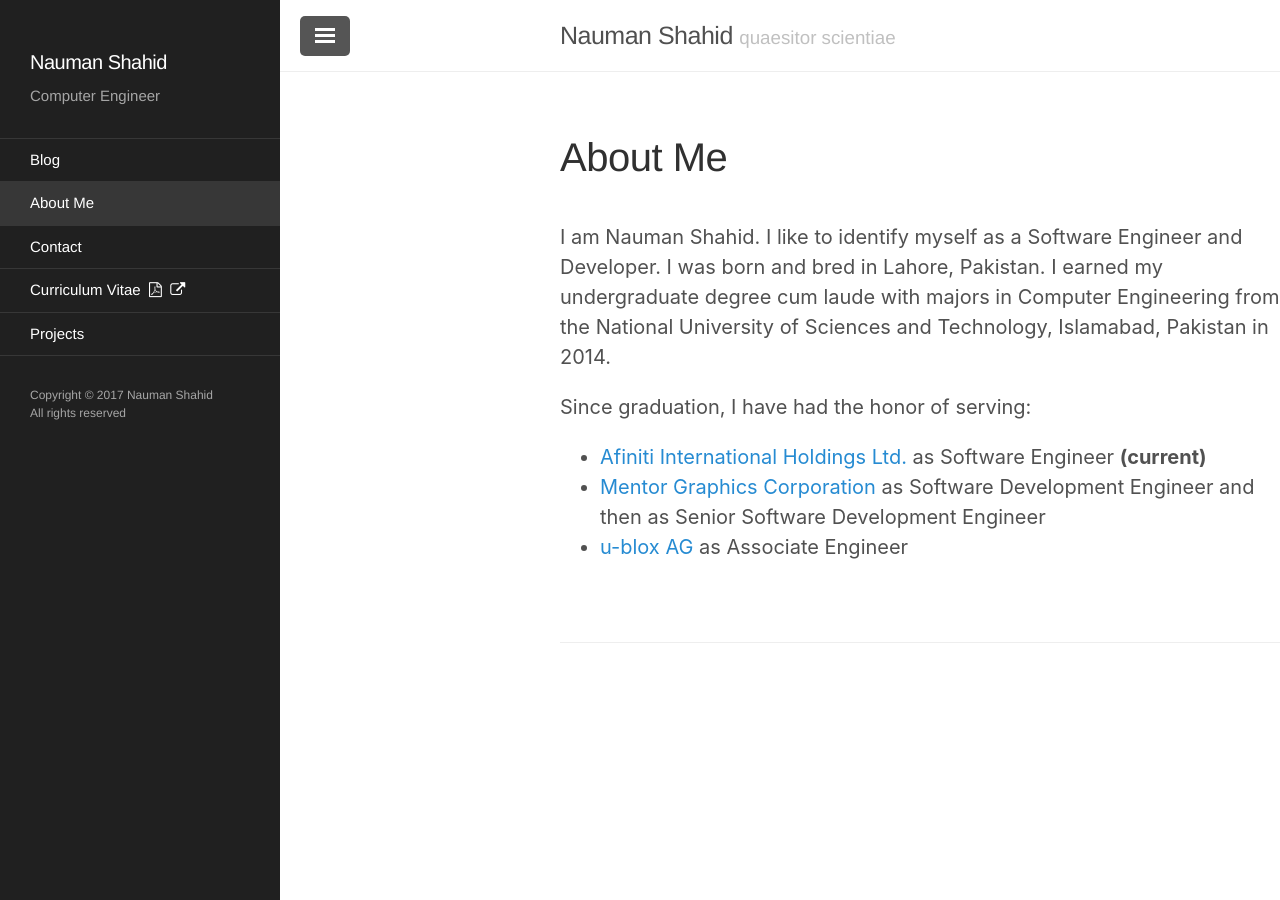
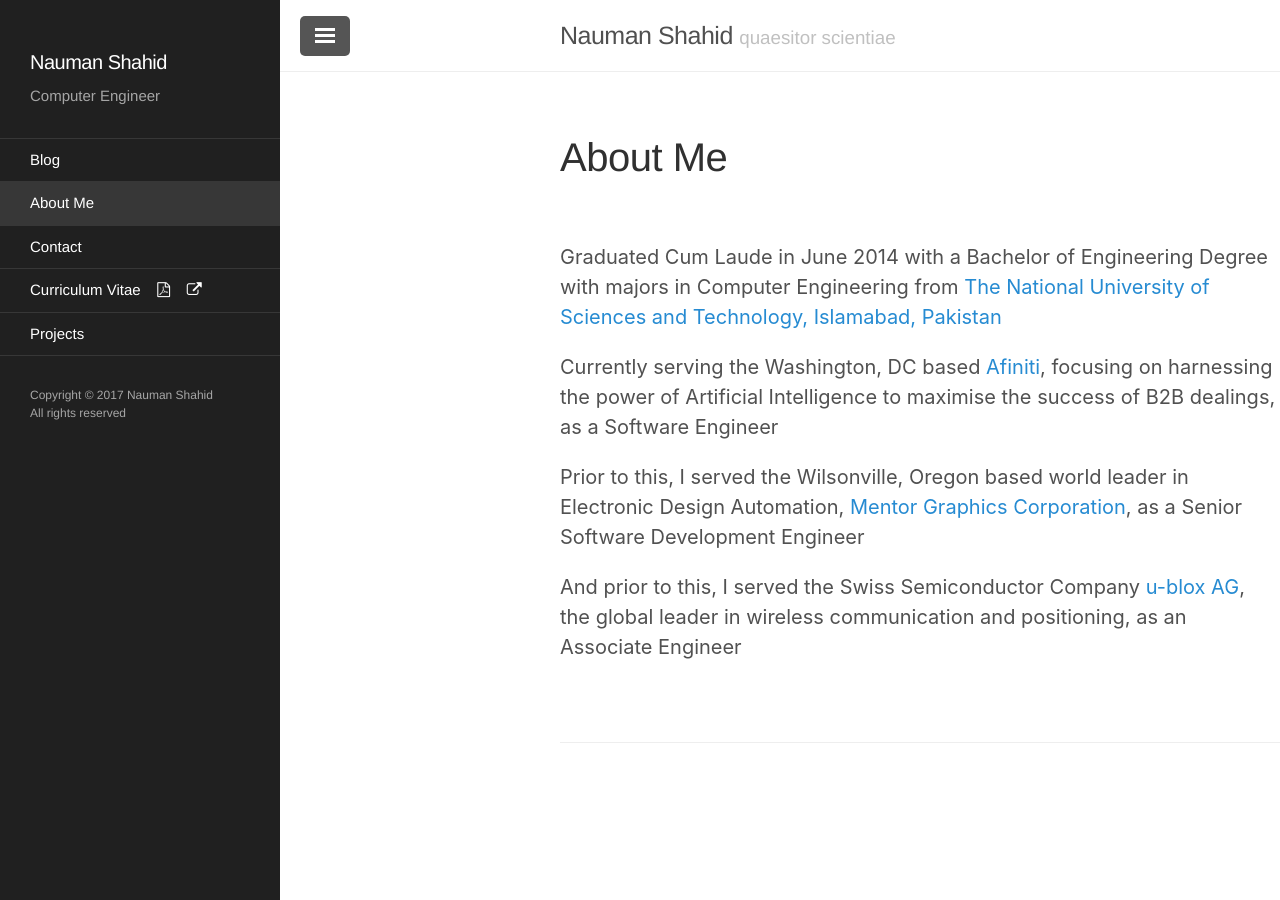
Before and after one commit to NaumanShahid/naumanshahid.github.io, a Jekyll site: the page built from about me.md, in a window 1280 px wide. Built offline with Jekyll 4.4.1, drawn with Linux system fonts in a browser that asks for light colours; some web fonts are replaced.

Commit message:
Content Modifications
 - About me content
 - Sidebar icon spacing increased for CV item

```diff
--- a/_includes/sidebar.html
+++ b/_includes/sidebar.html
@@ -22,7 +22,7 @@
       {% if node.title != null %}
         {% if node.layout == "page" %}
 			{% if node.title == "Curriculum Vitae" %}
-				<a class="sidebar-nav-item{% if page.url == node.url %} active{% endif %}" href="{{ node.url }}" target="_blank">{{ node.title }}&nbsp;&nbsp;<i class="fa fa-file-pdf-o" fa-aria-hidden="true"></i>&nbsp;&nbsp;<i class="fa fa-external-link" fa-aria-hidden="true"></i></a>
+				<a class="sidebar-nav-item{% if page.url == node.url %} active{% endif %}" href="{{ node.url }}" target="_blank">{{ node.title }}&nbsp;&nbsp;&nbsp;&nbsp;<i class="fa fa-file-pdf-o" fa-aria-hidden="true"></i>&nbsp;&nbsp;&nbsp;&nbsp;<i class="fa fa-external-link" fa-aria-hidden="true"></i></a>
 			{% else %}
 				<a class="sidebar-nav-item{% if page.url == node.url %} active{% endif %}" href="{{ node.url }}">{{ node.title }}</a>
 			{% endif %}
--- a/about me.md
+++ b/about me.md
@@ -3,16 +3,11 @@ layout: page
 title: About Me
 ---
 <br>
-<!--<p class="message" align="justify">
-Nauman Shahid
-</p>-->
-I am Nauman Shahid. I like to identify myself as a Software Engineer and Developer. I was born and bred in Lahore, Pakistan. I earned my undergraduate degree cum laude with majors in Computer Engineering from the National University of Sciences and Technology, Islamabad, Pakistan in 2014.
 
-Since graduation, I have had the honor of serving:
-* <a href="https://www.afiniti.com/" style="text-decoration:none;" target="_blank">Afiniti International Holdings Ltd.</a> as Software Engineer <b>(current)</b>
-* <a href="https://www.mentor.com/" style="text-decoration:none;" target="_blank">Mentor Graphics Corporation</a> as Software Development Engineer and then as Senior Software Development Engineer
-* <a href="https://www.u-blox.com/" style="text-decoration:none;" target="_blank">u-blox AG</a> as Associate Engineer
-
+<p>Graduated Cum Laude in June 2014 with a Bachelor of Engineering Degree with majors in Computer Engineering from <a href="http://www.nust.edu.pk/" target="_blank"  style="text-decoration:none;">The National University of Sciences and Technology, Islamabad, Pakistan</a><br>
+<p>Currently serving the Washington, DC based <a href="https://www.afiniti.com/" target="_blank" style="text-decoration:none;">Afiniti</a>, focusing on harnessing the power of Artificial Intelligence to maximise the success of B2B dealings, as a Software Engineer<br>
+<p>Prior to this, I served the Wilsonville, Oregon based world leader in Electronic Design Automation, <a href="https://www.mentor.com/" target="_blank" style="text-decoration:none;">Mentor Graphics Corporation</a>, as a Senior Software Development Engineer<br>
+<p>And prior to this, I served the Swiss Semiconductor Company <a href="https://www.u-blox.com/" target="_blank" style="text-decoration:none;">u-blox AG</a>, the global leader in wireless communication and positioning, as an Associate Engineer<br></p>
 
 <br>
 <hr>
```
